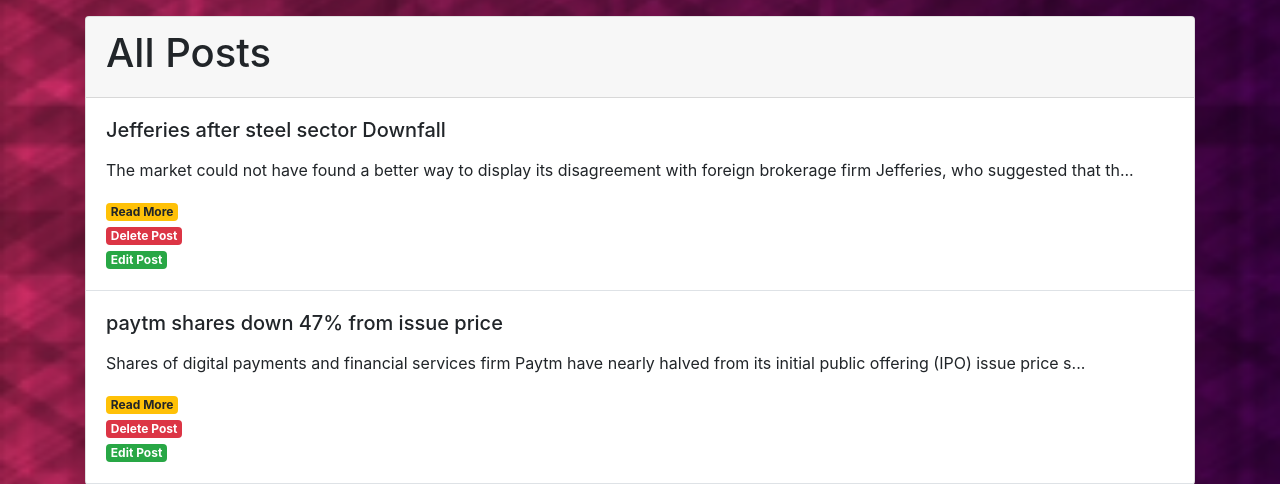
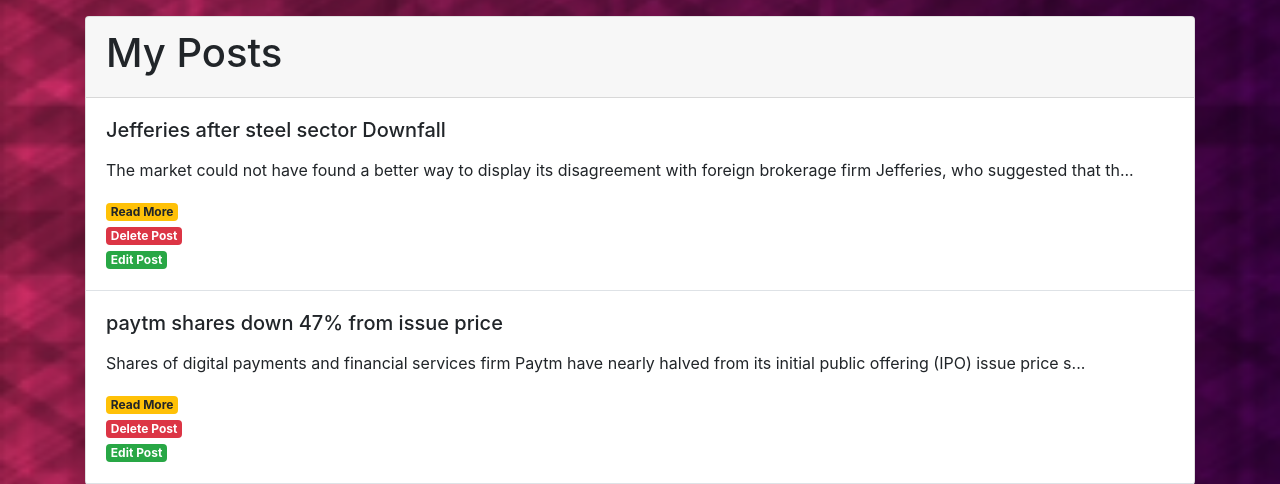
Before and after one commit to Rohan2035/InvestorHub, a Django app: page /displayall/ in a window 1280 px wide. Shown: the part 56-540 px from the top of the page. Run offline with Django 3.2, Linux system fonts and the light colour scheme; a user stored in the database is signed in; data comes from the database, SQL or seed files in the repository.

Commit message:
Fixed Few Things 🚀🚀

```diff
--- a/templates/DisplayAll.html
+++ b/templates/DisplayAll.html
@@ -267,7 +267,7 @@
     <div class="container mt-3 mb-5">
       <div class="card">
         <div class="card-header">
-          <h1 id="heading-display-all">All Posts</h1>
+          <h1 id="heading-display-all">My Posts</h1>
         </div>
 
         {% for i in post %}
```
